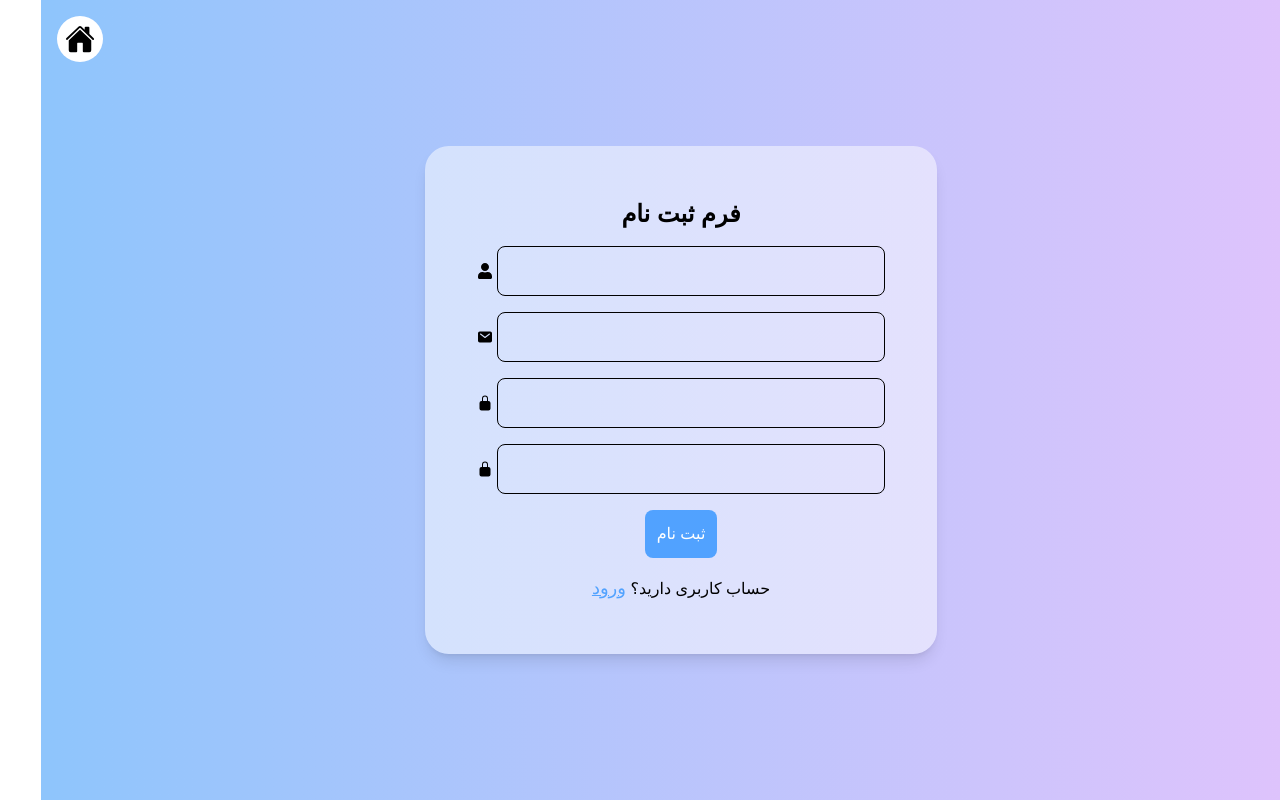
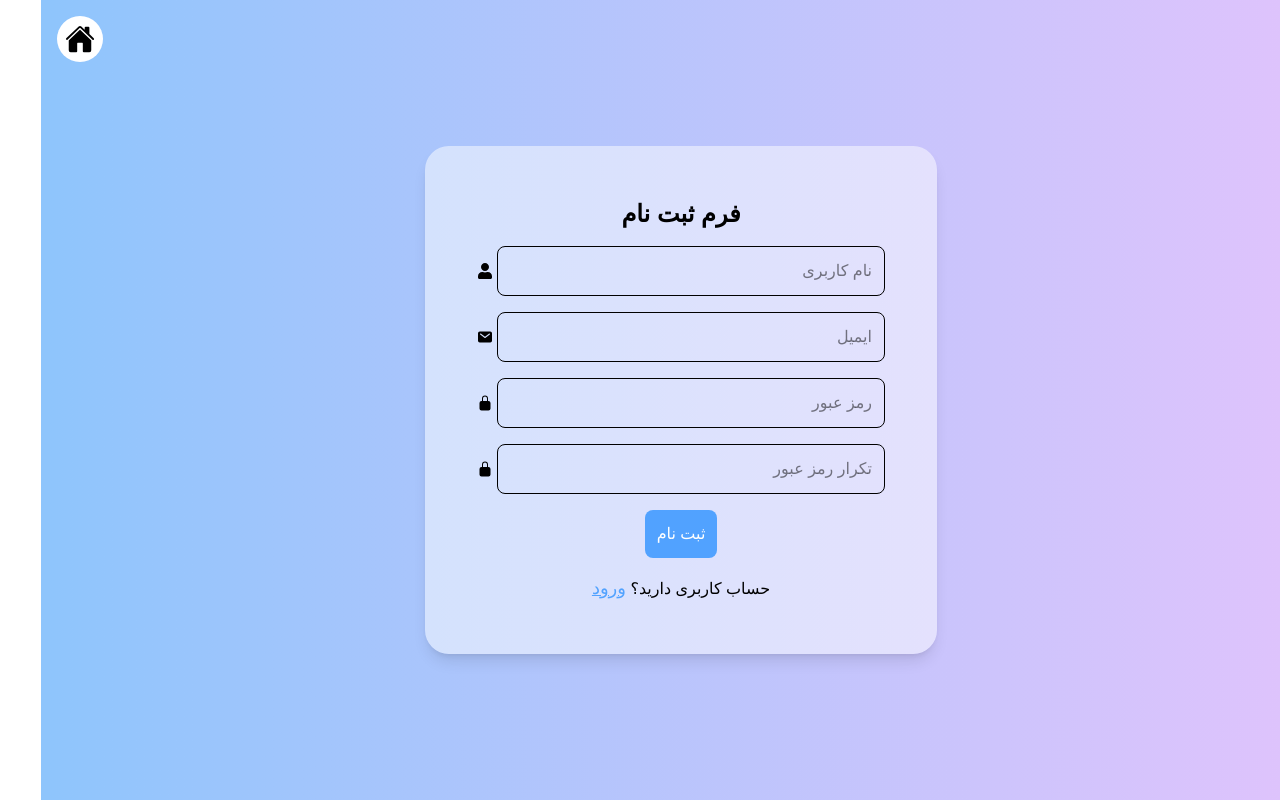
Before and after one commit to maryamjafari15/test-signup-project, a React (Vite) app: page /SignupPage in a window 1280 px wide. Built offline with nearby package versions, Linux system fonts and the light colour scheme.

Commit message:
use formik and Yup for validation form

```diff
--- a/package.json
+++ b/package.json
@@ -12,11 +12,13 @@
   "dependencies": {
     "@fontsource-variable/vazirmatn": "^5.1.1",
     "@tailwindcss/vite": "^4.0.0",
+    "formik": "^2.4.6",
     "react": "^18.3.1",
     "react-dom": "^18.3.1",
     "react-icons": "^5.4.0",
     "react-router-dom": "^7.1.3",
-    "tailwindcss": "^4.0.0"
+    "tailwindcss": "^4.0.0",
+    "yup": "^1.6.1"
   },
   "devDependencies": {
     "@eslint/js": "^9.17.0",
--- a/src/pages/Login.tsx
+++ b/src/pages/Login.tsx
@@ -3,7 +3,34 @@ import { IoLockClosed } from "react-icons/io5";
 import { IoHome } from "react-icons/io5";
 import { Link } from "react-router-dom";
 
+import { useFormik } from "formik";
+import * as Yup from "yup";
+
+const SignupSchema = Yup.object().shape({
+  email: Yup.string().email("ایمیل معتبر نمی باشد").required("الزامی می باشد"),
+  password: Yup.string()
+    .min(6, "تعداد کاراکتر غیرمجاز می باشد")
+    .max(30, "تعداد کاراکتر غیرمجاز می باشد")
+    .required("الزامی می باشد"),
+});
+
+interface FormValues {
+  email: string;
+  password: string;
+}
+
 const Login: React.FC = () => {
+  const formik = useFormik<FormValues>({
+    initialValues: {
+      email: "",
+      password: "",
+    },
+    validationSchema: SignupSchema,
+    onSubmit: async (values) => {
+      console.log(values);
+    },
+  });
+
   return (
     <div className='h-screen w-full bg-gradient-to-r from-[#A9C9FF] to-[#FFBBEC] flex justify-center items-center px-4'>
       <Link
@@ -14,7 +41,10 @@ const Login: React.FC = () => {
       </Link>
 
       <div className='  flex w-full max-w-md sm:max-w-lg justify-center items-center bg-white/50  rounded-3xl shadow-lg p-6'>
-        <form className='flex flex-col justify-center items-center p-7'>
+        <form
+          onSubmit={formik.handleSubmit}
+          className='flex flex-col justify-center items-center p-7'
+        >
           <h1 className='text-lg sm:text-2xl font-bold mb-4 text-center'>
             {" "}
             ورود کاربران
@@ -23,20 +53,38 @@ const Login: React.FC = () => {
             <input
               type='email'
               placeholder='ایمیل'
-              className='flex-grow w-full sm:w-96 p-3 border rounded-lg outline-none focus:border-blue-400'
+              name='email'
+              value={formik.values.email}
+              onChange={formik.handleChange}
+              onBlur={formik.handleBlur}
+              className='flex-grow w-full sm:w-96 p-3 border rounded-lg outline-hidden focus:border-blue-400'
             />
             <IoMail />
           </div>
+          {formik.touched.email && formik.errors.email ? (
+            <div className='text-red-500 text-xs sm:text-sm mb-2 sm:mb-3'>
+              {formik.errors.email}
+            </div>
+          ) : null}
 
           <div className='flex items-center mb-4 gap-1'>
             <input
               type='password'
               placeholder='رمز عبور'
-              className='flex-grow w-full sm:w-96 p-3 border rounded-lg outline-none focus:border-blue-400'
+              name='password'
+              value={formik.values.password}
+              onChange={formik.handleChange}
+              onBlur={formik.handleBlur}
+              className='flex-grow w-full sm:w-96 p-3 border rounded-lg outline-hidden focus:border-blue-400'
             />
             <IoLockClosed />
           </div>
-
+          {formik.touched.password && formik.errors.password ? (
+            <div className='text-red-500 text-xs sm:text-sm mb-2 sm:mb-3'>
+              {" "}
+              {formik.errors.password}
+            </div>
+          ) : null}
           <button
             type='submit'
             className='p-2 sm:p-3 bg-blue-400 text-white rounded-lg hover:bg-blue-500 transition duration-300 w-1/2 sm:w-auto'
--- a/src/pages/Signup.tsx
+++ b/src/pages/Signup.tsx
@@ -1,10 +1,49 @@
 import { FaUser } from "react-icons/fa";
 import { IoLockClosed, IoMail } from "react-icons/io5";
-import { Link} from "react-router-dom";
+import { Link } from "react-router-dom";
 import { IoHome } from "react-icons/io5";
 
+import { useFormik } from "formik";
+import * as Yup from "yup";
+
+const SignupSchema = Yup.object().shape({
+  username: Yup.string()
+    .min(3, "تعداد کاراکتر غیرمجاز می باشد")
+    .max(30, "تعداد کاراکتر غیرمجاز می باشد")
+    .required("الزامی می باشد"),
+  password: Yup.string()
+    .min(6, "تعداد کاراکتر غیرمجاز می باشد")
+    .max(30, "تعداد کاراکتر غیرمجاز می باشد")
+    .required("الزامی می باشد"),
+  email: Yup.string().email("ایمیل معتبر نمی باشد").required("الزامی می باشد"),
+  confirmPassword: Yup.string()
+    .oneOf(
+      [Yup.ref("password"), undefined],
+      "رمز عبور با تکرار آن همخوانی ندارد"
+    )
+    .required("الزامی می باشد"),
+});
+
+interface FormValues {
+  username: string;
+  password: string;
+  email: string;
+  confirmPassword: string;
+}
+
 const Signup: React.FC = () => {
-
+  const formik = useFormik<FormValues>({
+    initialValues: {
+      username: "",
+      password: "",
+      confirmPassword: "",
+      email: "",
+    },
+    validationSchema: SignupSchema,
+    onSubmit: async (values) => {
+      console.log(values);
+    },
+  });
 
   return (
     <div className='h-screen w-full bg-gradient-to-r from-[#8EC5FC] to-[#E0C3FC] flex  flex-col justify-center items-center px-4'>
@@ -15,38 +54,82 @@ const Signup: React.FC = () => {
         <IoHome />
       </Link>
       <div className=' w-full max-w-md sm:max-w-lg flex justify-center items-center bg-white/50 rounded-3xl shadow-lg p-6'>
-        <form className='flex flex-col justify-center items-center p-4 sm:p-7 w-full'>
+        <form
+          onSubmit={formik.handleSubmit}
+          className='flex flex-col justify-center items-center p-4 sm:p-7 w-full'
+        >
           <h1 className='text-lg sm:text-2xl font-bold mb-4 text-center'>
             فرم ثبت نام
           </h1>
           <div className='flex items-center mb-3 sm:mb-4 gap-1 w-full'>
             <input
               type='text'
+              name='username'
+              placeholder='نام کاربری'
+              value={formik.values.username}
+              onChange={formik.handleChange}
+              onBlur={formik.handleBlur}
               className='flex-grow w-full sm:w-96 p-3 border rounded-lg outline-hidden focus:border-blue-400'
             />
             <FaUser />
           </div>
+          {formik.touched.username && formik.errors.username ? (
+            <div className='text-red-500 text-xs sm:text-sm mb-2 sm:mb-3'>
+              {formik.errors.username}
+            </div>
+          ) : null}
           <div className='flex items-center mb-3 sm:mb-4 gap-1 w-full'>
             <input
-              type='text'
+              type='email'
+              name='email'
+              placeholder='ایمیل'
+              value={formik.values.email}
+              onChange={formik.handleChange}
+              onBlur={formik.handleBlur}
               className='flex-grow w-full sm:w-96 p-3 border rounded-lg outline-hidden focus:border-blue-400'
             />
             <IoMail />
           </div>
+          {formik.touched.email && formik.errors.email ? (
+            <div className='text-red-500 text-xs sm:text-sm mb-2 sm:mb-3'>
+              {formik.errors.email}
+            </div>
+          ) : null}
           <div className='flex items-center mb-3 sm:mb-4 gap-1 w-full'>
             <input
-              type='text'
+              type='password'
+              name='password'
+              placeholder='رمز عبور'
+              value={formik.values.password}
+              onChange={formik.handleChange}
+              onBlur={formik.handleBlur}
               className='flex-grow w-full sm:w-96 p-3 border rounded-lg outline-hidden focus:border-blue-400'
             />
             <IoLockClosed />
           </div>
+          {formik.touched.password && formik.errors.password ? (
+            <div className='text-red-500 text-xs sm:text-sm mb-2 sm:mb-3'>
+              {" "}
+              {formik.errors.password}
+            </div>
+          ) : null}
           <div className='flex items-center mb-3 sm:mb-4 gap-1 w-full'>
             <input
-              type='text'
+              type='password'
+              placeholder='تکرار رمز عبور'
+              name='confirmPassword'
+              value={formik.values.confirmPassword}
+              onChange={formik.handleChange}
+              onBlur={formik.handleBlur}
               className='flex-grow w-full sm:w-96 p-3 border rounded-lg outline-hidden focus:border-blue-400'
             />
             <IoLockClosed />
           </div>
+          {formik.touched.confirmPassword && formik.errors.confirmPassword ? (
+            <div className='text-red-500 text-xs sm:text-sm mb-2 sm:mb-3'>
+              {formik.errors.confirmPassword}
+            </div>
+          ) : null}
           <button
             type='submit'
             className='p-2 sm:p-3 bg-blue-400 text-white rounded-lg hover:bg-blue-500 transition duration-300 w-1/2 sm:w-auto'
```
Also changed, not shown: 1 other file (tests, documents, lock files or other folders).
